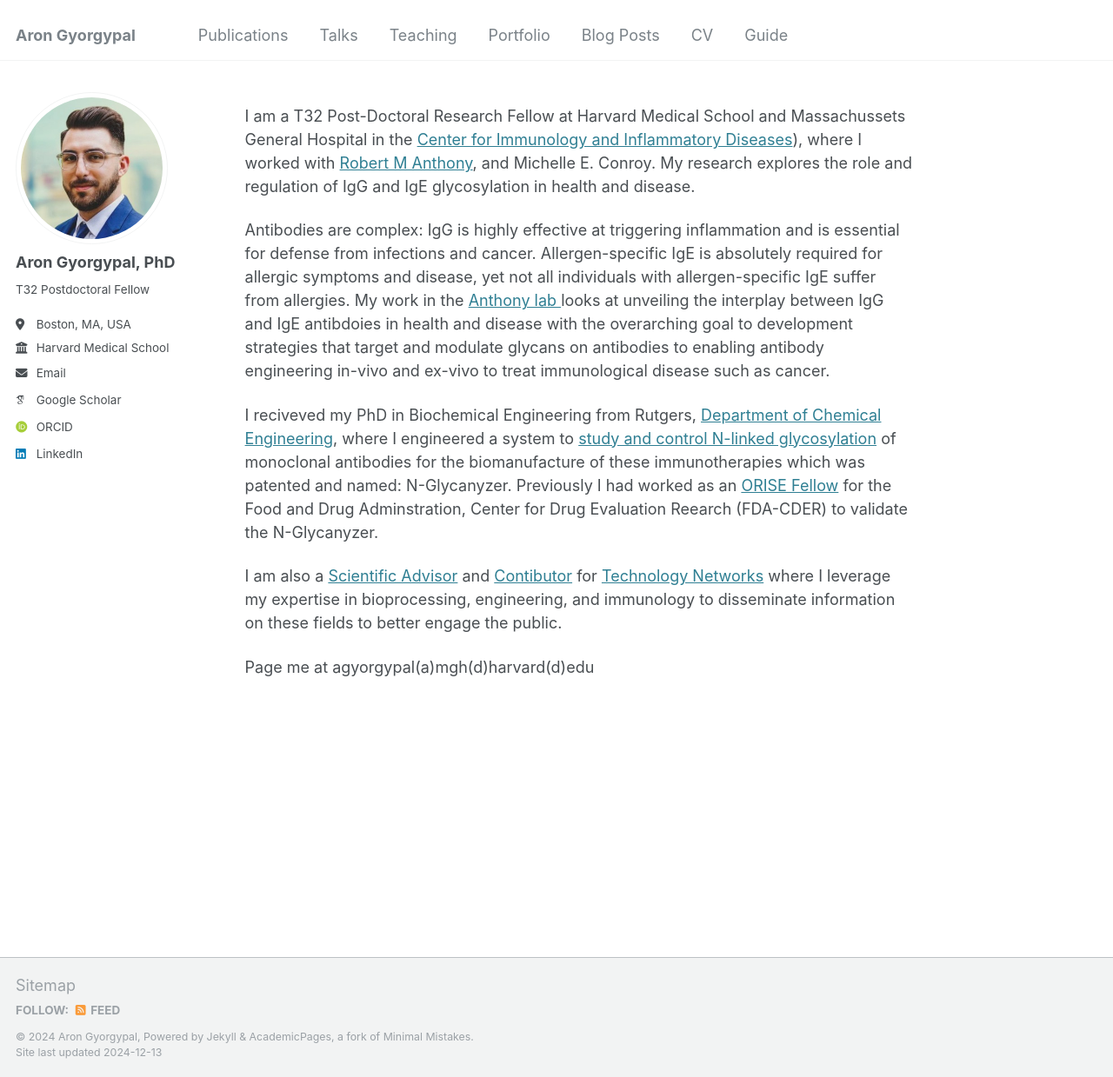
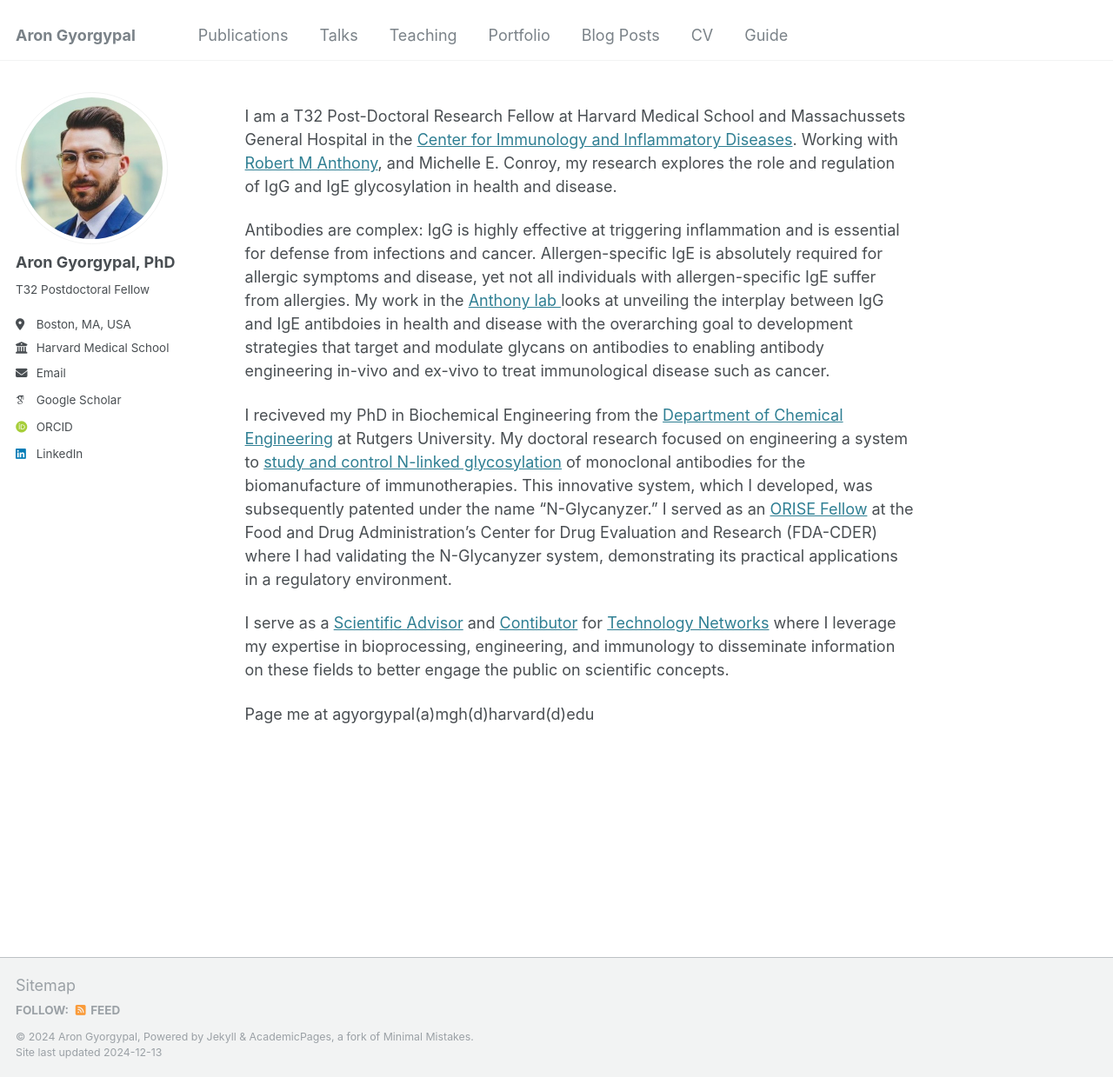
Before and after one commit to AGyorgypal/AGyorgypal.github.io, a Jekyll site: the page built from _pages/about.md, in a window 1280 px wide and 1239 px high. Shown: the whole window at 87% size. Built offline with Jekyll 4.4.1, drawn with Linux system fonts in a browser that asks for light colours; some web fonts are replaced.

Commit message:
Update about.md

```diff
--- a/_pages/about.md
+++ b/_pages/about.md
@@ -7,12 +7,12 @@ redirect_from:
   - /about/
   - /about.html
 ---
-I am a T32 Post-Doctoral Research Fellow at Harvard Medical School and Massachussets General Hospital in the [Center for Immunology and Inflammatory Diseases](https://www.massgeneral.org/medicine/ciid)), where I worked with [Robert M Anthony](https://scholar.google.com/citations?user=3xN1qSIAAAAJ&hl=en&oi=ao), and Michelle E. Conroy. My research explores the role and regulation of IgG and IgE glycosylation in health and disease.
+I am a T32 Post-Doctoral Research Fellow at Harvard Medical School and Massachussets General Hospital in the [Center for Immunology and Inflammatory Diseases](https://www.massgeneral.org/medicine/ciid). Working with [Robert M Anthony](https://scholar.google.com/citations?user=3xN1qSIAAAAJ&hl=en&oi=ao), and Michelle E. Conroy, my research explores the role and regulation of IgG and IgE glycosylation in health and disease.
 
 Antibodies are complex: IgG is highly effective at triggering inflammation and is essential for defense from infections and cancer. Allergen-specific IgE is absolutely required for allergic symptoms and disease, yet not all individuals with allergen-specific IgE suffer from allergies. My work in the [Anthony lab ](https://rmanthonylab.mgh.harvard.edu/) looks at unveiling the interplay between IgG and IgE antibdoies in health and disease with the overarching goal to development strategies that target and modulate glycans on antibodies to enabling antibody engineering in-vivo and ex-vivo to treat immunological disease such as cancer.
 
-I reciveved my PhD in Biochemical Engineering from Rutgers, [Department of Chemical Engineering](https://cbe.rutgers.edu/), where I engineered a system to [study and control N-linked glycosylation](https://rucore.libraries.rutgers.edu/rutgers-lib/70295/) of monoclonal antibodies for the biomanufacture of these immunotherapies which was patented and named: N-Glycanyzer. Previously I had worked as an [ORISE Fellow](https://orise.orau.gov/FDA/index.html) for the Food and Drug Adminstration, Center for Drug Evaluation Reearch (FDA-CDER) to validate the N-Glycanyzer.
+I reciveved my PhD in Biochemical Engineering from the [Department of Chemical Engineering](https://cbe.rutgers.edu/) at Rutgers University. My doctoral research focused on engineering a system to [study and control N-linked glycosylation](https://rucore.libraries.rutgers.edu/rutgers-lib/70295/) of monoclonal antibodies for the biomanufacture of immunotherapies. This innovative system, which I developed, was subsequently patented under the name “N-Glycanyzer.” I served as an [ORISE Fellow](https://orise.orau.gov/FDA/index.html) at the Food and Drug Administration’s Center for Drug Evaluation and Research (FDA-CDER) where I had validating the N-Glycanyzer system, demonstrating its practical applications in a regulatory environment.
 
-I am also a [Scientific Advisor](https://www.technologynetworks.com/tn/scientific-advisory-board) and [Contibutor](https://www.technologynetworks.com/tn/editor/aron-gyorgypal-phd) for [Technology Networks](https://www.technologynetworks.com/) where I leverage my expertise in bioprocessing, engineering, and immunology to disseminate information on these fields to better engage the public.
+I serve as a [Scientific Advisor](https://www.technologynetworks.com/tn/scientific-advisory-board) and [Contibutor](https://www.technologynetworks.com/tn/editor/aron-gyorgypal-phd) for [Technology Networks](https://www.technologynetworks.com/) where I leverage my expertise in bioprocessing, engineering, and immunology to disseminate information on these fields to better engage the public on scientific concepts.
 
 Page me at agyorgypal(a)mgh(d)harvard(d)edu
```
